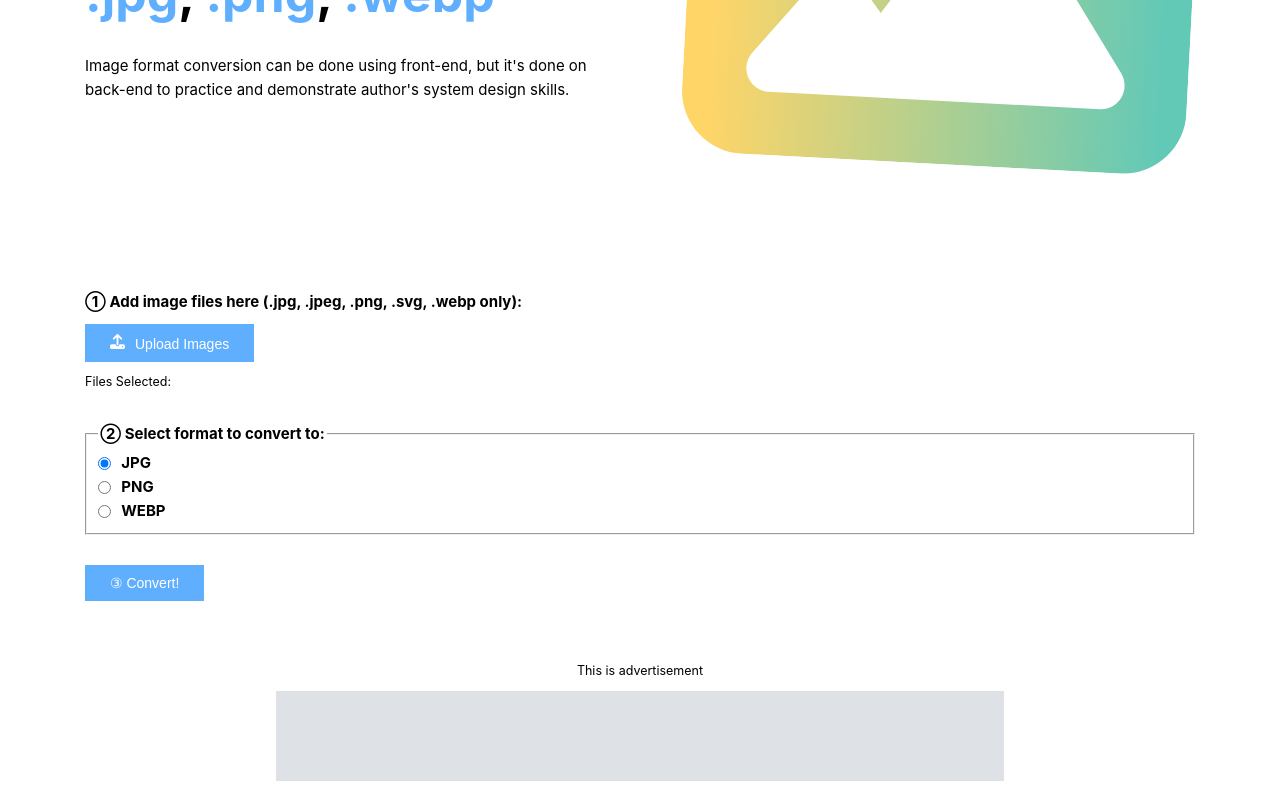
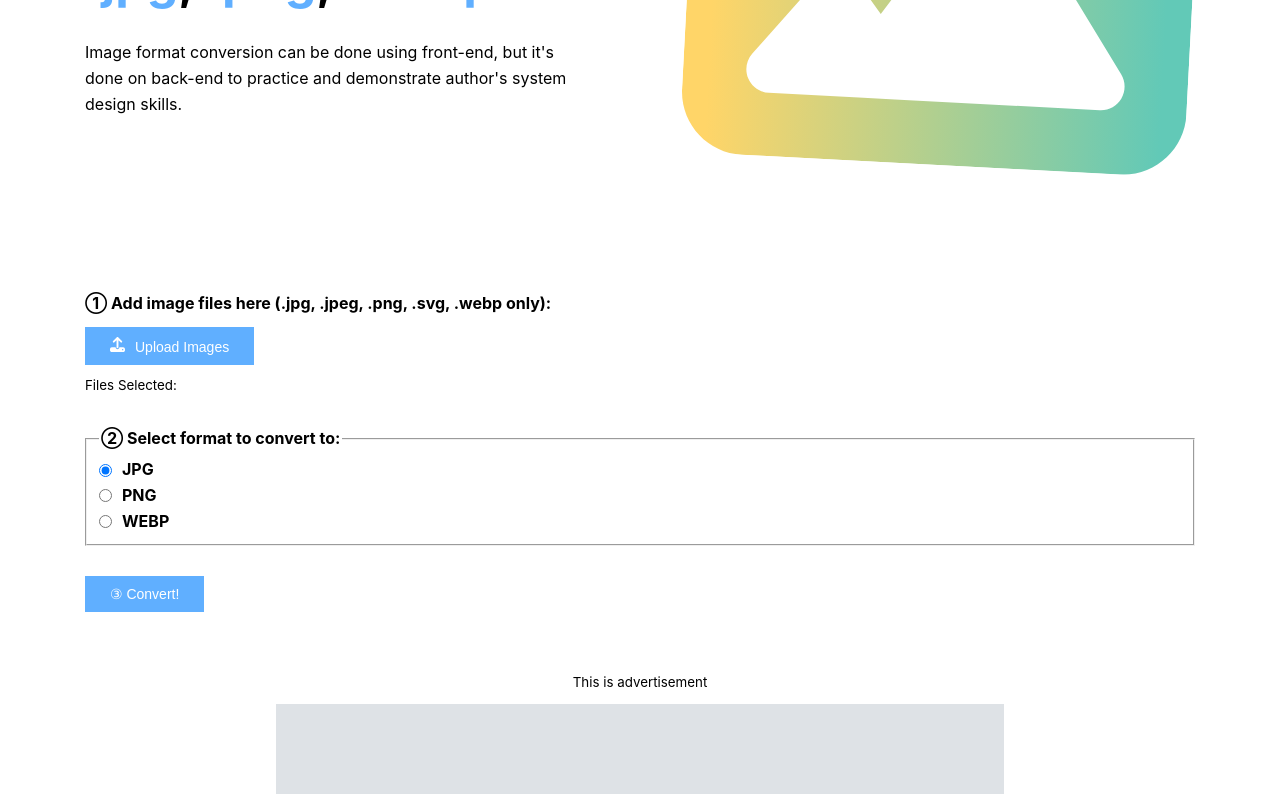
Before and after one commit to hyungmogu/udacity-cloud-devops-project-5, a Vue app in the folder frontend/: page / in a window 1280 px wide. Shown: the part 525-1325 px from the top of the page. Built offline with nearby package versions, Linux system fonts and the light colour scheme.

Commit message:
fix: Make default font size consistent

```diff
--- a/frontend/src/assets/base.scss
+++ b/frontend/src/assets/base.scss
@@ -82,6 +82,19 @@
 
   --black: #000;
   --white: #FFF;
+  /*
+   |--------------------------------
+   | Text colors
+   |--------------------------------
+  */
+  --text-color-1: var(--gray-4);
+  --text-color-2: var(--gray-5);
+  --text-color-3: var(--gray-6);
+  --text-color-4: var(--gray-7);
+  --text-color-5: var(--gray-8);
+  --text-color-6: var(--gray-9);
+  --text-color-7: var(--gray-10);
+  --text-color: var(--text-color-4);
   /*
    |--------------------------------
    | Heading
@@ -181,7 +194,7 @@ body {
   font-size: var(--font-size-md);
   font-family: Inter, -apple-system, BlinkMacSystemFont, 'Segoe UI', Roboto, Oxygen, Ubuntu,
     Cantarell, 'Fira Sans', 'Droid Sans', 'Helvetica Neue', sans-serif;
-  font-size: 15px;
+  font-size: var(--font-size-md);
   text-rendering: optimizeLegibility;
   -webkit-font-smoothing: antialiased;
   -moz-osx-font-smoothing: grayscale;
--- a/frontend/src/components/ITCConvertTool.vue
+++ b/frontend/src/components/ITCConvertTool.vue
@@ -176,11 +176,8 @@ export default {
   &__result-item-title {
     margin: 0;
     font-weight: var(--font-weight-normal);
-    font-size: var(--h6-font-size-mobile);
+    font-size: var(--font-size-md);
 
-    @media screen and (min-width: 992px) {
-      font-size: var(--h6-font-size);
-    }
 
     & > * {
       display: block;
```
